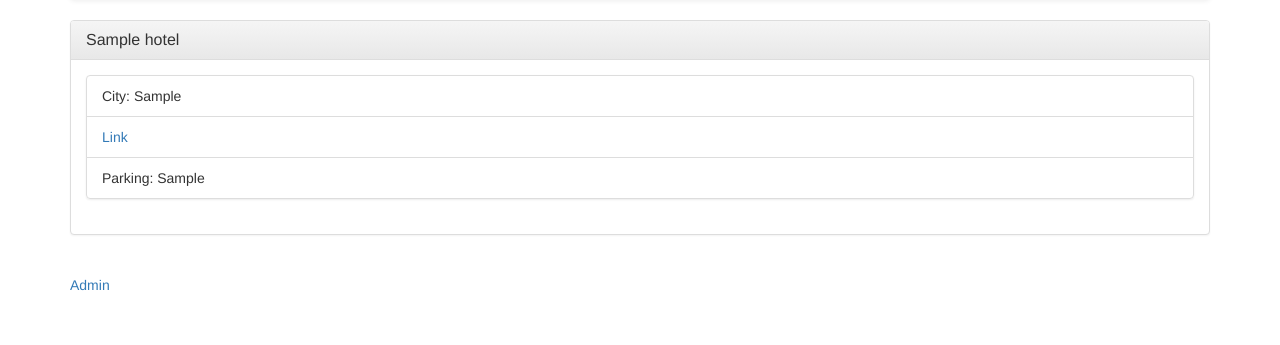
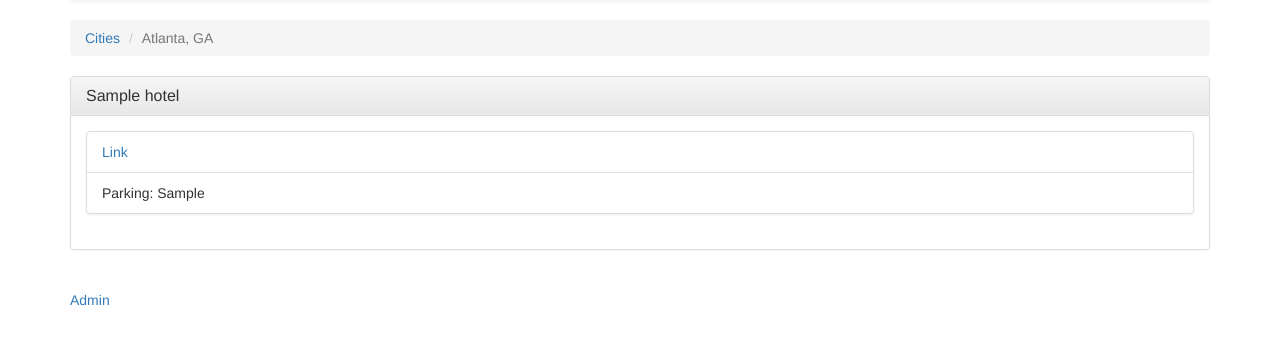
Before and after one commit to caseydm/governmentswagger, a Flask app: template templates/index.html in a window 1280 px wide. Shown: the part 52-397 px from the top of the page. Run offline with Flask 2, Linux system fonts and the light colour scheme; the template is opened without the code that fills it: values that come from a table or form of the project are taken from there, others are empty; tables that the repository leaves empty hold one stand-in row (values such as "Sample post"); some libraries are stand-ins or nearby versions.

Commit message:
city adjustments

```diff
--- a/app.py
+++ b/app.py
@@ -62,7 +62,8 @@ admin.add_view(MyModelView(Location, db.session))
 # Views
 @app.route('/')
 def index():
-    hotels = Hotel.query.all()
+    location = Location.query.filter_by(city='Atlanta, GA').first()
+    hotels = location.hotels
     return render_template('index.html', hotels=hotels)
 
 if __name__ == '__main__':
--- a/templates/index.html
+++ b/templates/index.html
@@ -2,6 +2,10 @@
 {% block title %}Government Swagger{% endblock %}
 
 {% block body %}
+<ol class="breadcrumb">
+  <li><a href="#">Cities</a></li>
+  <li class="active">Atlanta, GA</li>
+</ol>
 
 {% for hotel in hotels %}
 <div class="panel panel-default">
@@ -11,7 +15,6 @@
   <div class="panel-body">
     <!-- List group -->
   <ul class="list-group">
-    <li class="list-group-item">City: {{ hotel.location }}</li>
     <li class="list-group-item"><a href="{{ hotel.url }}">Link</a></li>
     <li class="list-group-item">Parking: {{ hotel.parking }}</li>
   </ul>
```
